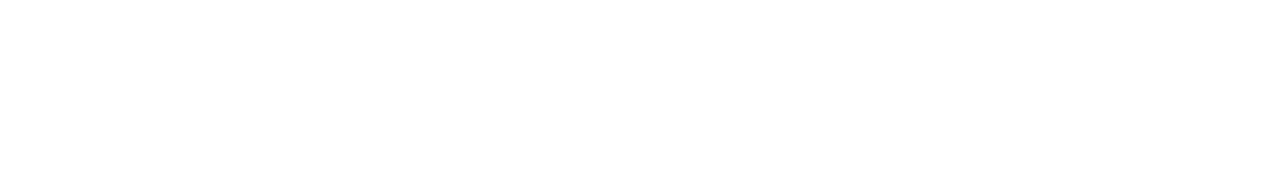
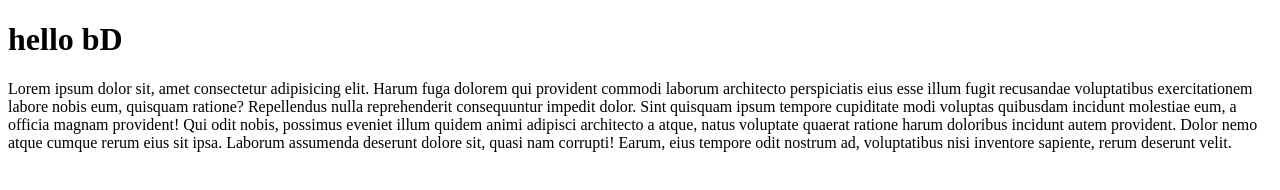
Before and after one commit to malikripon/test-git, a plain HTML site: page index.html in a window 1280 px wide. Drawn offline with Linux system fonts and the light colour scheme.

Commit message:
added h1 and p tag

```diff
--- a/index.html
+++ b/index.html
@@ -7,6 +7,7 @@
     <link rel="stylesheet" href="style.css">
 </head>
 <body>
-
+    <h1>hello bD</h1>
+    <p>Lorem ipsum dolor sit, amet consectetur adipisicing elit. Harum fuga dolorem qui provident commodi laborum architecto perspiciatis eius esse illum fugit recusandae voluptatibus exercitationem labore nobis eum, quisquam ratione? Repellendus nulla reprehenderit consequuntur impedit dolor. Sint quisquam ipsum tempore cupiditate modi voluptas quibusdam incidunt molestiae eum, a officia magnam provident! Qui odit nobis, possimus eveniet illum quidem animi adipisci architecto a atque, natus voluptate quaerat ratione harum doloribus incidunt autem provident. Dolor nemo atque cumque rerum eius sit ipsa. Laborum assumenda deserunt dolore sit, quasi nam corrupti! Earum, eius tempore odit nostrum ad, voluptatibus nisi inventore sapiente, rerum deserunt velit.</p>
 </body>
 </html>
```
